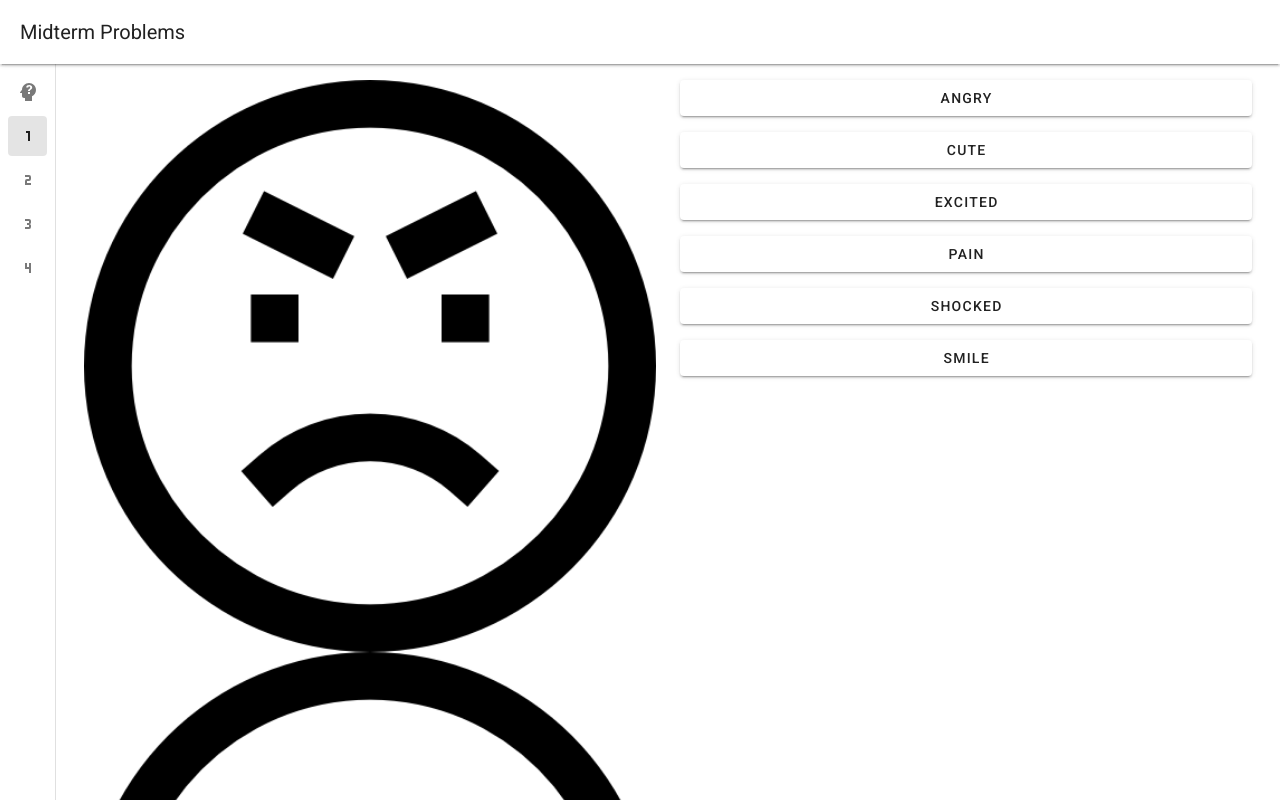
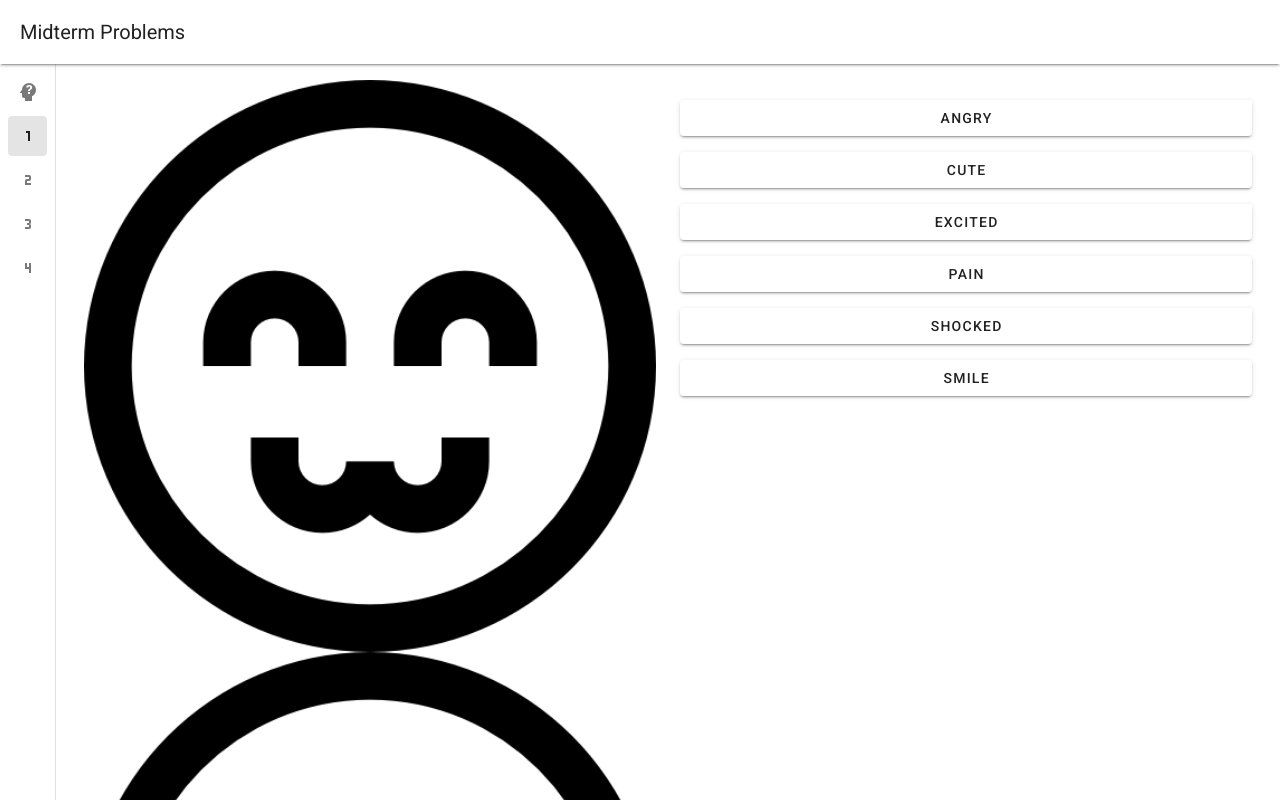
Before and after one commit to 64160056/midterm, a Vue app: page /solve-problem-1 in a window 1280 px wide. Shown: the top 800 px of the page. Built offline with nearby package versions, Linux system fonts and the light colour scheme.

Commit message:
add function onclick yellow btn add show text

```diff
--- a/src/views/SolveProblem1.vue
+++ b/src/views/SolveProblem1.vue
@@ -7,21 +7,31 @@ import pain from "../../feeling_imgs/pain.png";
 import shocked from "../../feeling_imgs/shocked.png";
 import smile from "../../feeling_imgs/smile.png";
 const result = ref("");
+const OnClick = (name: string) => {
+  result.value = name;
+};
 </script>
 
 <template>
   <v-container>
     <v-row>
       <v-col>
-        <v-img :src="angry"></v-img>
+        <v-img :src="angry" v-if="result === 'angry'"></v-img>
         <v-img :src="cute"></v-img>
         <v-img :src="excited"></v-img>
         <v-img :src="pain"></v-img>
         <v-img :src="shocked"></v-img>
         <v-img :src="smile"></v-img>
       </v-col>
-      <v-col>
-        <v-btn :class="'mb-4'" width="100%">ANGRY</v-btn>
+      <v-col lass="d-flex flex-column mb-6">
+        <p class="text-h2 text-center mt-5 mb-5">{{ result }}</p>
+        <v-btn
+          :class="'mb-4'"
+          width="100%"
+          @click="OnClick('ANGRY')"
+          :color="result == 'ANGRY' ? 'yellow' : 'undefined'"
+          >ANGRY</v-btn
+        >
         <v-btn :class="'mb-4'" width="100%">CUTE</v-btn>
         <v-btn :class="'mb-4'" width="100%">EXCITED</v-btn>
         <v-btn :class="'mb-4'" width="100%">PAIN</v-btn>
```
